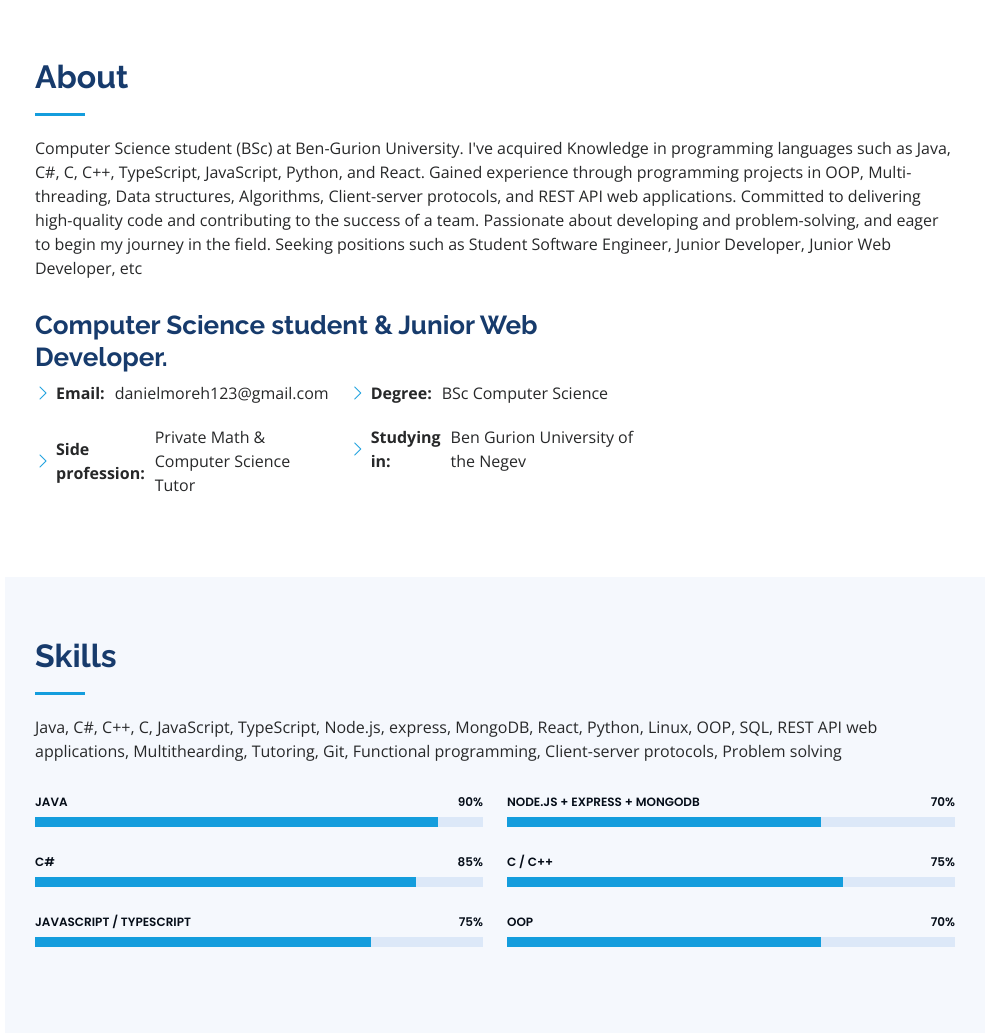
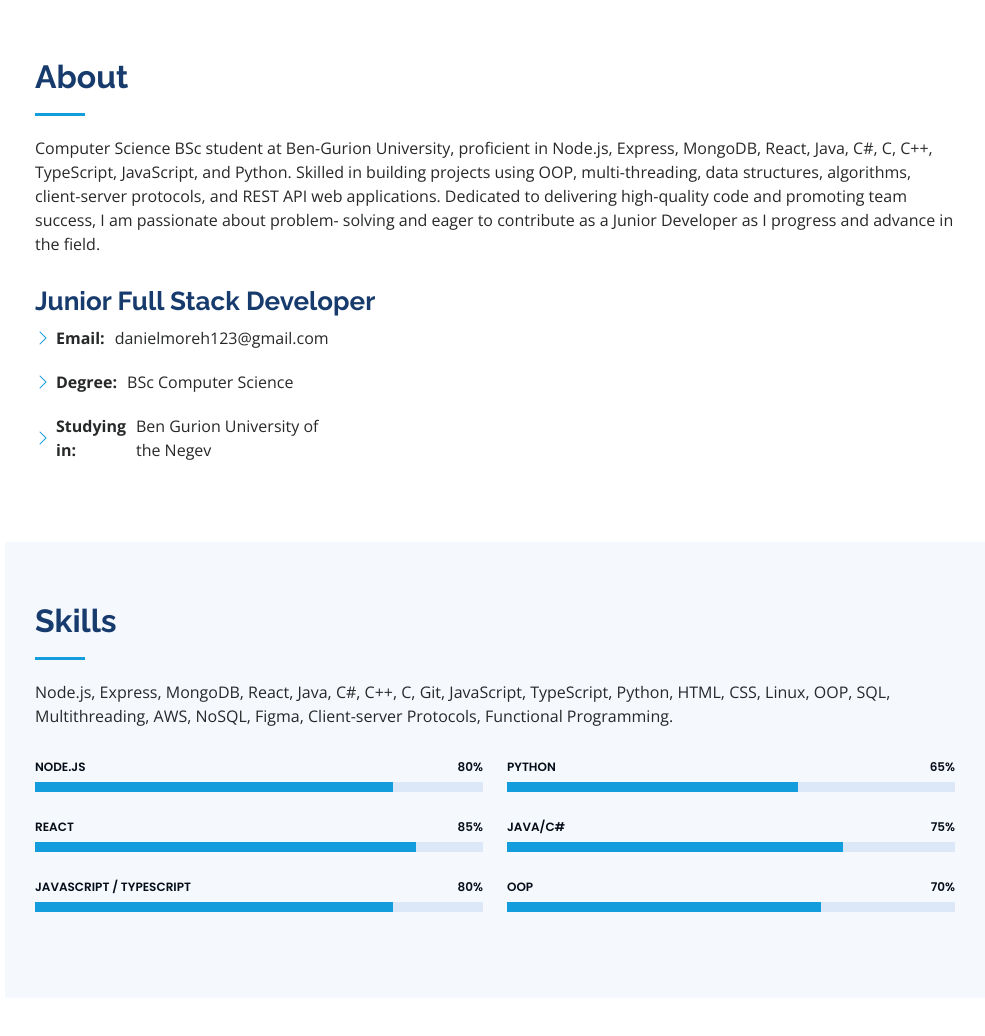
Before and after one commit to danielmoreh/Daniel-website, a plain HTML site: page index.html in a window 1280 px wide. Shown: the part 802-1838 px from the top of the page, without its empty margins (295-1280 px from the left). Drawn offline with nearby package versions, Linux system fonts and the light colour scheme.

Commit message:
Update index.html

```diff
--- a/index.html
+++ b/index.html
@@ -107,7 +107,7 @@
           I'm a
           <span
             class="typed"
-            data-typed-items="Computer Science student, Junior Developer"
+            data-typed-items="Junior Developer"
           ></span>
         </p>
       </div>
@@ -121,22 +121,14 @@
           <div class="section-title">
             <h2>About</h2>
             <p>
-              Computer Science student (BSc) at Ben-Gurion University. I've
-              acquired Knowledge in programming languages such as Java, C#, C,
-              C++, TypeScript, JavaScript, Python, and React. Gained experience
-              through programming projects in OOP, Multi-threading, Data
-              structures, Algorithms, Client-server protocols, and REST API web
-              applications. Committed to delivering high-quality code and
-              contributing to the success of a team. Passionate about developing
-              and problem-solving, and eager to begin my journey in the field.
-              Seeking positions such as Student Software Engineer, Junior
-              Developer, Junior Web Developer, etc
+              Computer Science BSc student at Ben-Gurion University, proficient in Node.js, Express, MongoDB, React, Java, C#, C, C++, TypeScript, JavaScript, and Python. Skilled in building projects using OOP, multi-threading, data structures, algorithms, client-server protocols, and
+              REST API web applications. Dedicated to delivering high-quality code and promoting team success, I am passionate about problem- solving and eager to contribute as a Junior Developer as I progress and advance in the field.
             </p>
           </div>
 
           <div class="row">
             <div class="col-lg-8 pt-4 pt-lg-0 content" data-aos="fade-left">
-              <h3>Computer Science student &amp; Junior Web Developer.</h3>
+              <h3> Junior Full Stack Developer</h3>
               <div class="row">
                 <div class="col-lg-6">
                   <ul>
@@ -147,15 +139,6 @@
                     </li>
                     <li>
                       <i class="bi bi-chevron-right"></i>
-                      <strong>Side profession:</strong>
-                      <span>Private Math & Computer Science Tutor</span>
-                    </li>
-                  </ul>
-                </div>
-                <div class="col-lg-6">
-                  <ul>
-                    <li>
-                      <i class="bi bi-chevron-right"></i>
                       <strong>Degree:</strong>
                       <span> BSc Computer Science</span>
                     </li>
@@ -164,6 +147,11 @@
                       <strong>Studying in:</strong>
                       <span>Ben Gurion University of the Negev</span>
                     </li>
+                  </ul>
+                </div>
+                <div class="col-lg-6">
+                  <ul>
+
                   </ul>
                 </div>
               </div>
@@ -179,22 +167,19 @@
           <div class="section-title">
             <h2>Skills</h2>
             <p>
-              Java, C#, C++, C, JavaScript, TypeScript, Node.js, express,
-              MongoDB, React, Python, Linux, OOP, SQL, REST API web
-              applications, Multithearding, Tutoring, Git, Functional
-              programming, Client-server protocols, Problem solving
+              Node.js, Express, MongoDB, React, Java, C#, C++, C, Git, JavaScript, TypeScript, Python, HTML, CSS, Linux, OOP, SQL, Multithreading, AWS, NoSQL, Figma, Client-server Protocols, Functional Programming.
             </p>
           </div>
 
           <div class="row skills-content">
             <div class="col-lg-6" data-aos="fade-up">
               <div class="progress">
-                <span class="skill">Java <i class="val">90%</i></span>
+                <span class="skill">Node.js <i class="val">80%</i></span>
                 <div class="progress-bar-wrap">
                   <div
                     class="progress-bar"
                     role="progressbar"
-                    aria-valuenow="90"
+                    aria-valuenow="80"
                     aria-valuemin="0"
                     aria-valuemax="100"
                   ></div>
@@ -202,7 +187,7 @@
               </div>
 
               <div class="progress">
-                <span class="skill">C# <i class="val">85%</i></span>
+                <span class="skill">React <i class="val">85%</i></span>
                 <div class="progress-bar-wrap">
                   <div
                     class="progress-bar"
@@ -216,13 +201,13 @@
 
               <div class="progress">
                 <span class="skill"
-                  >JavaScript / TypeScript <i class="val">75%</i></span
+                  >JavaScript / TypeScript <i class="val">80%</i></span
                 >
                 <div class="progress-bar-wrap">
                   <div
                     class="progress-bar"
                     role="progressbar"
-                    aria-valuenow="75"
+                    aria-valuenow="80"
                     aria-valuemin="0"
                     aria-valuemax="100"
                   ></div>
@@ -233,13 +218,13 @@
             <div class="col-lg-6" data-aos="fade-up" data-aos-delay="100">
               <div class="progress">
                 <span class="skill"
-                  >Node.js + express + MongoDB <i class="val">70%</i></span
+                  >Python <i class="val">65%</i></span
                 >
                 <div class="progress-bar-wrap">
                   <div
                     class="progress-bar"
                     role="progressbar"
-                    aria-valuenow="70"
+                    aria-valuenow="65"
                     aria-valuemin="0"
                     aria-valuemax="100"
                   ></div>
@@ -247,7 +232,7 @@
               </div>
 
               <div class="progress">
-                <span class="skill">C / C++ <i class="val">75%</i></span>
+                <span class="skill">Java/C#<i class="val">75%</i></span>
                 <div class="progress-bar-wrap">
                   <div
                     class="progress-bar"
@@ -335,8 +320,19 @@
 
               <h3 class="resume-title">Work Experience</h3>
               <div class="resume-item">
+                <h4>Software Engineer Intern (Full-Stack)</h4>
+                <h5>01/2024 - Present</h5>
+                <p><em>MeNow</em></p>
+                <ul>
+                  <li>
+                    Full Stack Developer, building web applications with Python and React.js, using Figma for design
+                    collaboration
+                  </li>
+                </ul>
+              </div>
+              <div class="resume-item">
                 <h4>Private Math & Computer Science Tutor</h4>
-                <h5>07/2022 - Present</h5>
+                <h5>07/2022 - 10/2023</h5>
                 <p><em>limudnaim.co.il </em></p>
                 <ul>
                   <li>
@@ -347,7 +343,7 @@
               </div>
               <div class="resume-item">
                 <h4>Project Contributor</h4>
-                <h5>07/2023 - Present</h5>
+                <h5>07/2023 - 10/2023</h5>
                 <p><em>daily.dev </em></p>
                 <ul>
                   <li>
@@ -404,7 +400,7 @@
                     <i class="bx bxs-quote-alt-right quote-icon-right"></i>
                   </p>
                   <h3>Eitan Ben Shushan</h3>
-                  <h4>Fellow studnet</h4>
+                  <h4>Fellow student</h4>
                 </div>
               </div>
               <!-- End testimonial item -->
```
